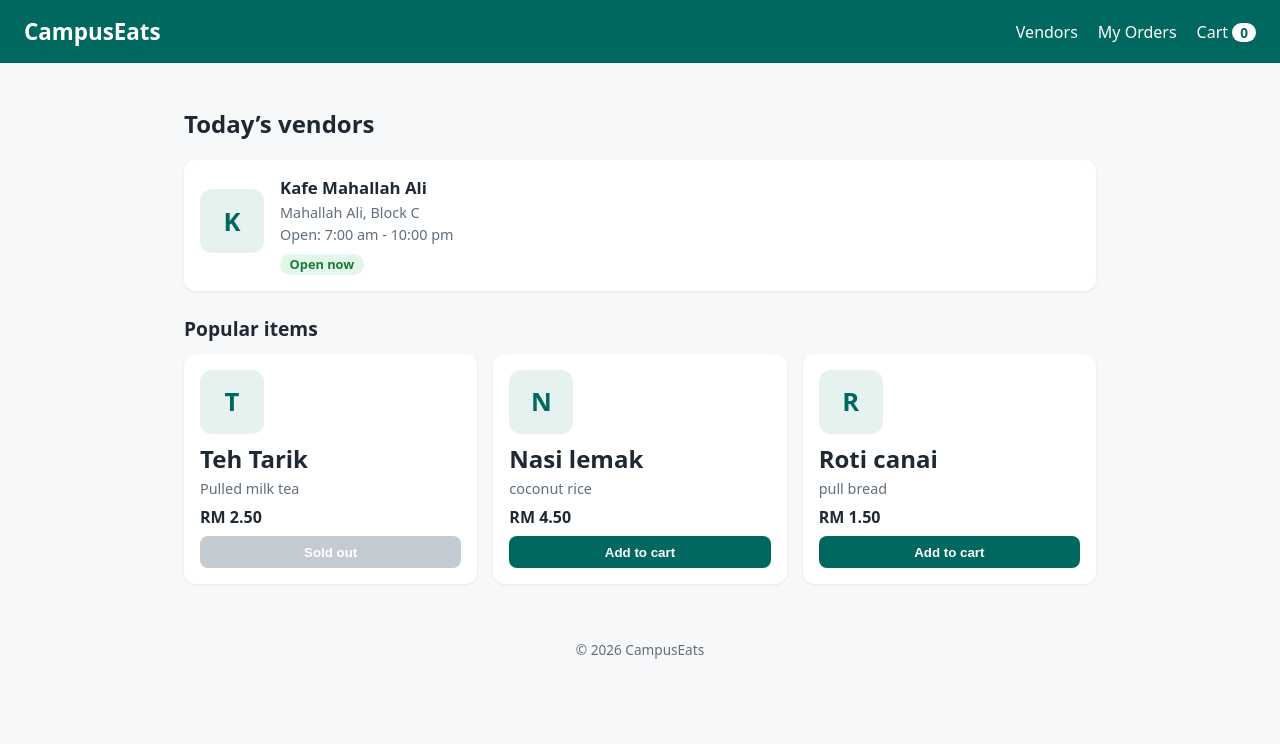
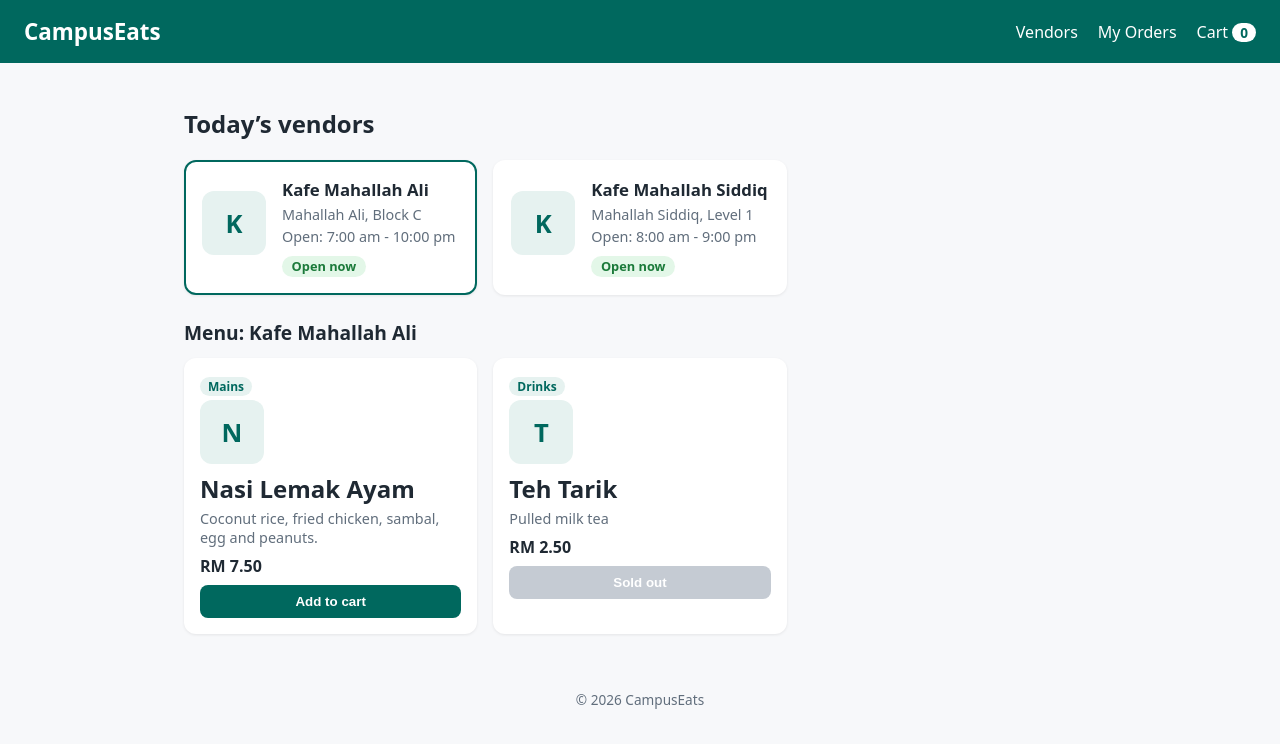
Before and after one commit to syahmifadzil/campuseats-2418547, a React (Vite) app: page / in a window 1280 px wide. Shown: the top 744 px of the page. Built offline with nearby package versions, Linux system fonts and the light colour scheme.

Commit message:
add menulist and props and vendor.js data

```diff
--- a/src/App.jsx
+++ b/src/App.jsx
@@ -1,42 +1,74 @@
-import React from "react";
+import React, { useState } from "react";
 import Header from "./components/Header";
 import VendorCard from "./components/VendorCard";
-import MenuItemCard from "./components/MenuItemCard";
+import MenuList from "./components/MenuList";
 import Footer from "./components/Footer";
 
 function App() {
+  // Contoh data vendors
+  const vendors = [
+    {
+      id: 1,
+      name: "Kafe Mahallah Ali",
+      location: "Mahallah Ali, Block C",
+      openHours: "Open: 7:00 am - 10:00 pm",
+      isOpen: true,
+      menu: [
+        { id: 101, category: "Mains", name: "Nasi Lemak Ayam", description: "Coconut rice, fried chicken, sambal, egg and peanuts.", price: 7.5, available: true },
+        { id: 102, category: "Drinks", name: "Teh Tarik", description: "Pulled milk tea", price: 2.5, available: false }
+      ]
+    },
+    {
+      id: 2,
+      name: "Kafe Mahallah Siddiq",
+      location: "Mahallah Siddiq, Level 1",
+      openHours: "Open: 8:00 am - 9:00 pm",
+      isOpen: true,
+      menu: [
+        { id: 201, category: "Mains", name: "Mee Goreng", description: "Stir-fried noodles with vegetables and eggs.", price: 6.0, available: true }
+      ]
+    },
+  ];
+
+  // State untuk vendor yang dipilih dan troli
+  const [selectedVendorId, setSelectedVendorId] = useState(vendors[0].id);
+  const [cart, setCart] = useState([]);
+
+  // Cari vendor yang dipilih menggunakan .find() (derived value)
+  const selectedVendor = vendors.find((v) => v.id === selectedVendorId);
+
+  // Fungsi untuk menambah item ke troli tanpa menggunakan push
+  const handleAddToCart = (item) => {
+    setCart((prev) => [...prev, item]);
+  };
+
   return (
     <>
-      <Header />
+      <Header cartCount={cart.length} />
 
       <main className="container">
         <section>
           <h2>Today’s vendors</h2>
-          <VendorCard />
+          <div className="vendor-grid">
+            {vendors.map((vendor) => (
+              <VendorCard
+                key={vendor.id}
+                vendor={vendor}
+                isSelected={vendor.id === selectedVendorId}
+                onSelect={setSelectedVendorId}
+              />
+            ))}
+          </div>
         </section>
 
         <section>
-          <h2 className="section-title">Popular items</h2>
-          <div className="grid">
-            <MenuItemCard
-                name="Teh Tarik"
-                description="Pulled milk tea"
-                price={2.5}
-                available={false}
-              />
-              <MenuItemCard
-                name="Nasi lemak"
-                description="coconut rice"
-                price={4.5}
-                available={true}
-              />
-              <MenuItemCard
-                name="Roti canai"
-                description="pull bread"
-                price={1.5}
-                available={true}
-              />
-          </div>
+          <h2 className="section-title">
+            Menu: {selectedVendor ? selectedVendor.name : ""}
+          </h2>
+          <MenuList
+            items={selectedVendor ? selectedVendor.menu : []}
+            onAdd={handleAddToCart}
+          />
         </section>
       </main>
 
--- a/src/components/MenuItemCard.jsx
+++ b/src/components/MenuItemCard.jsx
@@ -1,18 +1,26 @@
 import React from "react";
 
-function MenuItemCard({ name, description, price, available }) {
+function MenuItemCard({ item, onAdd }) {
+  if (!item) return null;
+
   return (
     <div className="card">
+      <span className="tag">{item.category}</span>
+
       <div className="thumb">
-        {name.charAt(0)}
+        {item.name ? item.name.charAt(0) : ""}
       </div>
 
-      <h2>{name}</h2>
-      <p className="muted">{description}</p>
-      <p className="price">RM {price.toFixed(2)}</p>
+      <h2>{item.name}</h2>
+      <p className="muted">{item.description}</p>
+      <p className="price">RM {item.price ? item.price.toFixed(2) : "0.00"}</p>
 
-      <button className="btn" disabled={!available}>
-        {available ? "Add to cart" : "Sold out"}
+      <button
+        className="btn"
+        disabled={!item.available}
+        onClick={() => onAdd(item)}
+      >
+        {item.available ? "Add to cart" : "Sold out"}
       </button>
     </div>
   );
--- /dev/null
+++ b/src/components/MenuList.jsx
@@ -0,0 +1,18 @@
+import React from "react";
+import MenuItemCard from "./MenuItemCard";
+
+function MenuList({ items, onAdd }) {
+  if (items.length === 0) {
+    return <p className="muted">No items on this menu yet.</p>;
+  }
+
+  return (
+    <div className="grid">
+      {items.map((item) => (
+        <MenuItemCard key={item.id} item={item} onAdd={onAdd} />
+      ))}
+    </div>
+  );
+}
+
+export default MenuList;
--- a/src/components/VendorCard.jsx
+++ b/src/components/VendorCard.jsx
@@ -1,15 +1,12 @@
 import React from "react";
 
-function VendorCard() {
-  const vendor = {
-    name: "Kafe Mahallah Ali",
-    location: "Mahallah Ali, Block C",
-    openHours: "Open: 7:00 am - 10:00 pm",
-    isOpen: true,
-  };
-
+function VendorCard({ vendor, isSelected, onSelect }) {
   return (
-    <div className="card vendor-card">
+    <button
+      type="button"
+      className={`card vendor-card ${isSelected ? "selected" : ""}`}
+      onClick={() => onSelect(vendor.id)}
+    >
       <div className="thumb">
         {vendor.name.charAt(0)}
       </div>
@@ -23,7 +20,7 @@ function VendorCard() {
           {vendor.isOpen ? "Open now" : "Closed"}
         </span>
       </div>
-    </div>
+    </button>
   );
 }
 
```
Also changed, not shown: src/data/vendors.js (added, +40 -0 lines).
